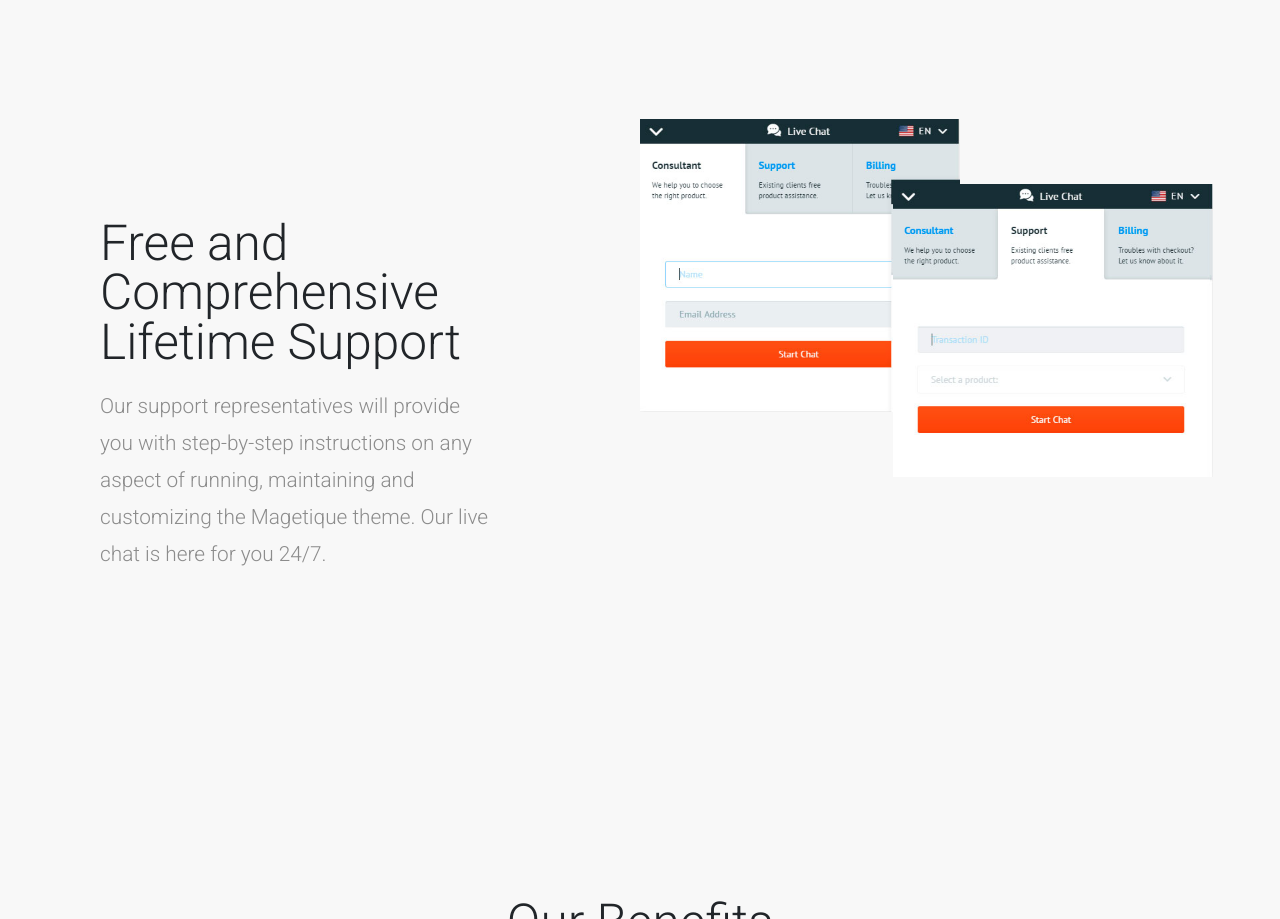
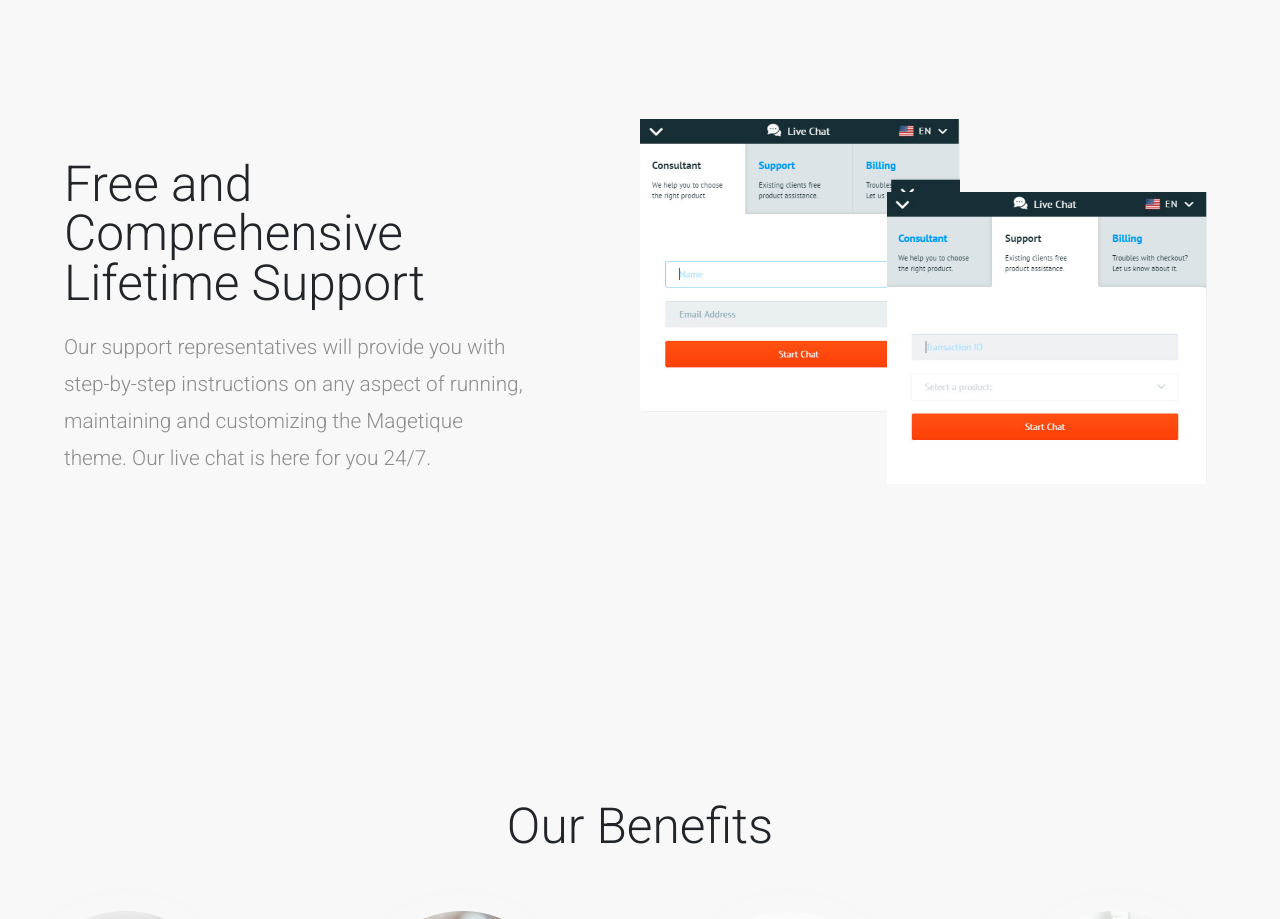
Before and after one commit to Aramex86/Magetique, a plain HTML site: page index.html in a window 1280 px wide. Shown: the part 5282-6201 px from the top of the page. Drawn offline with nearby package versions, Linux system fonts and the light colour scheme.

Commit message:
media done

```diff
--- a/css/media.css
+++ b/css/media.css
@@ -24,8 +24,8 @@
 @media screen and (max-width: 1370px){
     .seven-imgwrap img:nth-child(2) {
         position: absolute;
-        right: 10.4%;
-        top: 14.4%;
+        right: 11.4%;
+        top: 20.4%;
     }
     .nine-block {
         background-image: url(../images/nine-blockimg1.jpg);
@@ -33,6 +33,17 @@
         background-repeat: no-repeat;
         padding: 115px;
         background-size: cover;
+    }
+    .seven-text{
+        width: 50%;
+        padding: 0 64px;
+    }
+    .seven-text h2{
+        padding: 41px 0 0 0;
+        font-size: 3.1em;
+        font-family: 'Roboto', sans-serif;
+        font-weight: 300;
+        margin-bottom: 20px;
     }
 
 }
```
